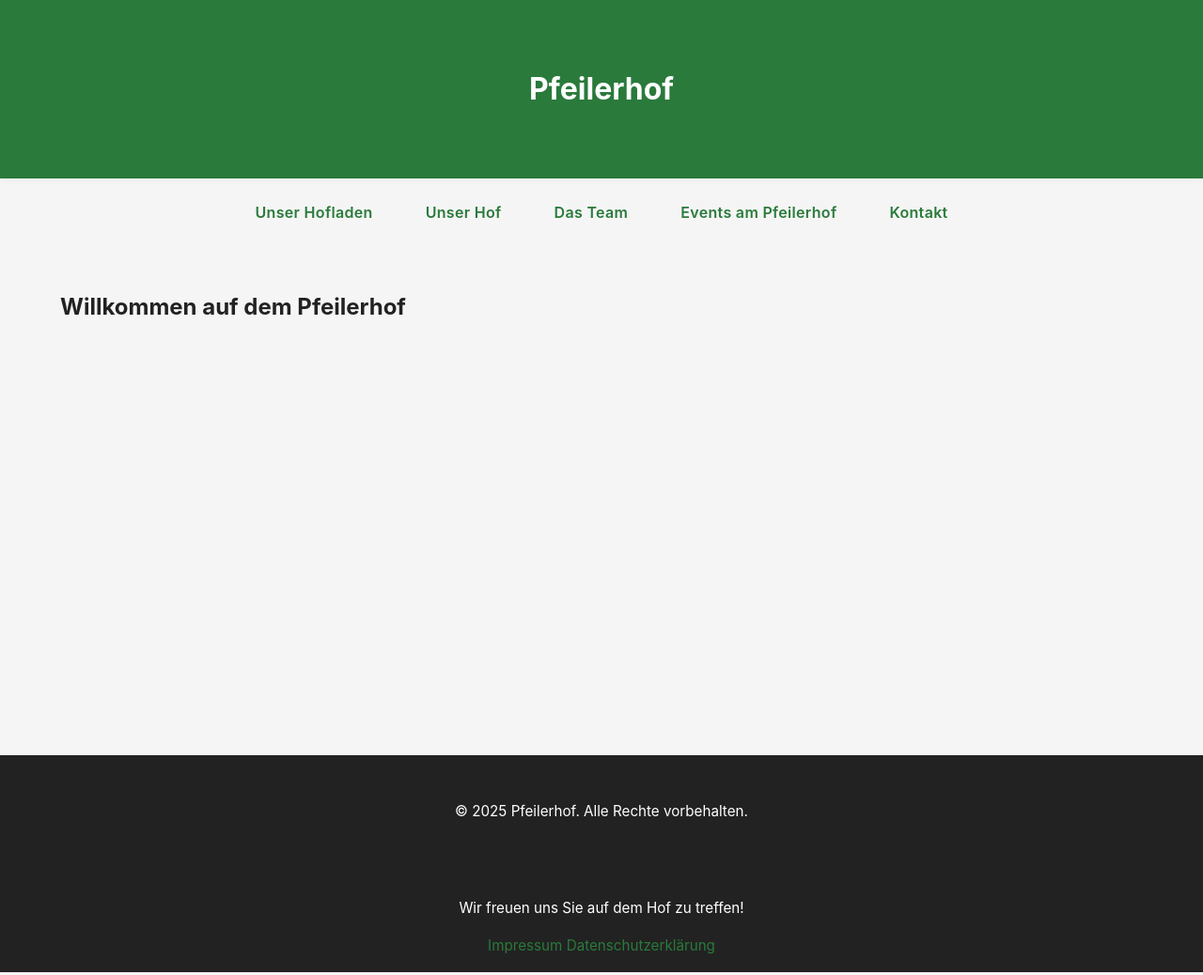
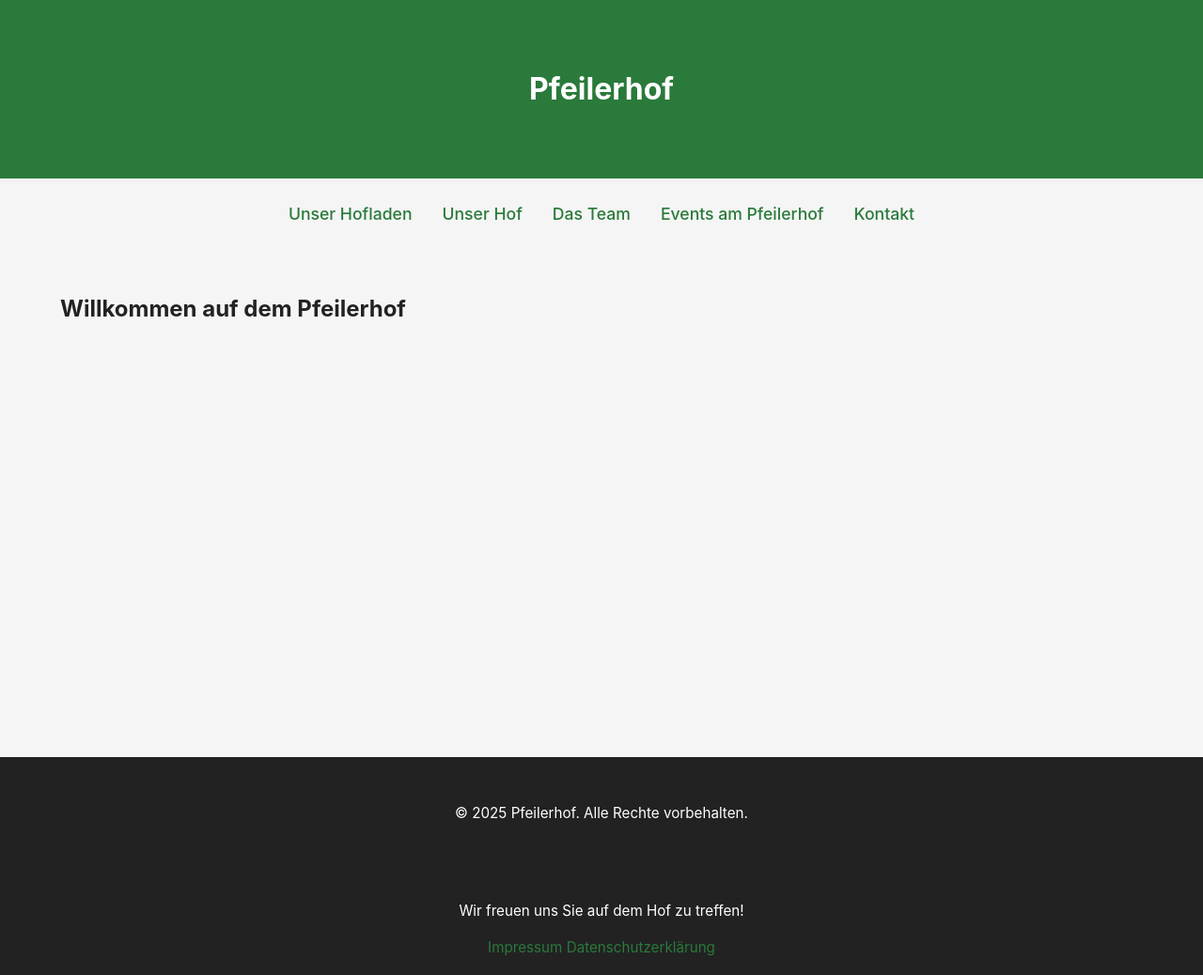
Before and after one commit to dschaufelberger/pfeilerhof, a Jekyll site: the page built from Pfeilerhof/index.md, in a window 1280 px wide. Shown: the whole page at 94% size. Built offline with Jekyll 4.4.1, drawn with Linux system fonts in a browser that asks for light colours.

Commit message:
Restyle navigation
Extract variables and navigation styles to partials. Adjust copilot instructions

```diff
--- /dev/null
+++ b/Pfeilerhof/_sass/navigation.scss
@@ -0,0 +1,19 @@
+nav.site-navigation {
+  display: flex;
+  justify-content: center;
+  gap: 2rem;
+  margin: 1.5rem 0;
+
+  a {
+    color: $primary-color;
+    text-decoration: none;
+    font-weight: 500;
+    font-size: 1.1rem;
+    transition: color 0.2s;
+
+    &:hover,
+    &:focus {
+      color: $accent-color;
+    }
+  }
+}
--- /dev/null
+++ b/Pfeilerhof/_sass/variables.scss
@@ -0,0 +1,5 @@
+$primary-color: #2a7a3b;
+$secondary-color: #f5f5f5;
+$accent-color: #e0b400;
+$text-color: #222;
+$font-stack: 'Inter', 'Helvetica Neue', Arial, sans-serif;
--- a/Pfeilerhof/assets/css/main.scss
+++ b/Pfeilerhof/assets/css/main.scss
@@ -1,12 +1,9 @@
 ---
 ---
 
-// 1. Variables
-$primary-color: #2a7a3b;
-$secondary-color: #f5f5f5;
-$accent-color: #e0b400;
-$text-color: #222;
-$font-stack: 'Inter', 'Helvetica Neue', Arial, sans-serif;
+@import "../../_sass/variables";
+@import "../../_sass/navigation";
+
 
 // 2. CSS Reset & Base
 html {
@@ -14,9 +11,13 @@ html {
   font-size: 16px;
   scroll-behavior: smooth;
 }
-*, *::before, *::after {
+
+*,
+*::before,
+*::after {
   box-sizing: inherit;
 }
+
 body {
   margin: 0;
   padding: 0;
@@ -25,11 +26,14 @@ body {
   background: $secondary-color;
   line-height: 1.6;
 }
+
 a {
   color: $primary-color;
   text-decoration: none;
   transition: color 0.2s;
-  &:hover, &:focus {
+
+  &:hover,
+  &:focus {
     color: $accent-color;
     outline: none;
   }
@@ -43,7 +47,10 @@ a {
   padding: 1.5rem 0;
 }
 
-header, nav, main, footer {
+header,
+nav,
+main,
+footer {
   display: block;
 }
 
@@ -52,26 +59,7 @@ header {
   color: #fff;
   padding: 1.5rem 0;
   text-align: center;
-  box-shadow: 0 2px 8px rgba(0,0,0,0.04);
-}
-
-nav {
-  margin: 1rem 0;
-  display: flex;
-  flex-wrap: wrap;
-  justify-content: center;
-  gap: 1.5rem;
-  a {
-    font-weight: 600;
-    letter-spacing: 0.02em;
-    padding: 0.5rem 1rem;
-    border-radius: 0.25rem;
-    transition: background 0.2s, color 0.2s;
-    &:hover, &:focus {
-      background: $accent-color;
-      color: #fff;
-    }
-  }
+  box-shadow: 0 2px 8px rgba(0, 0, 0, 0.04);
 }
 
 main {
@@ -93,14 +81,13 @@ footer {
     width: 98%;
     padding: 1rem 0;
   }
-  nav ul {
-    flex-direction: column;
-    gap: 0.5rem;
-  }
+
   main {
     padding: 1rem 0;
   }
-  header, footer {
+
+  header,
+  footer {
     padding: 1rem 0;
   }
 }
```
Also changed, not shown: .github/copilot-instructions.md.
